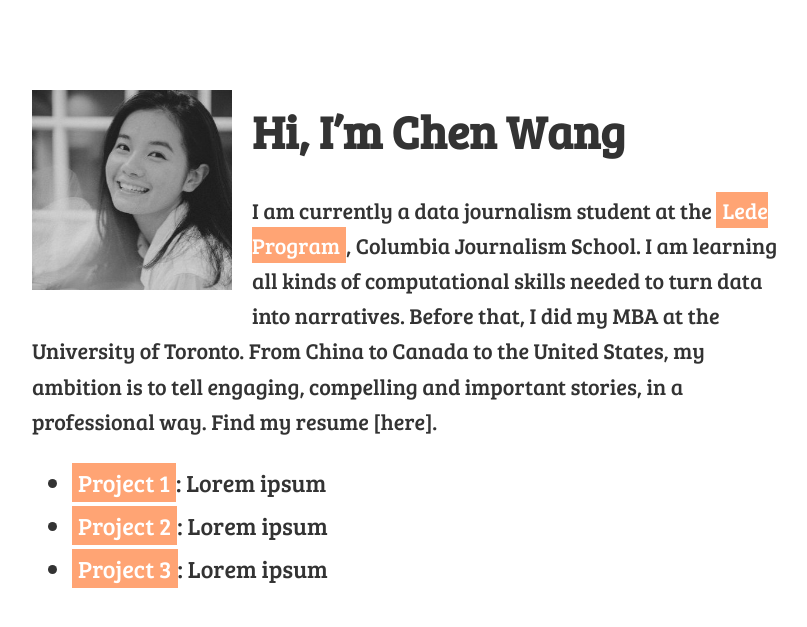
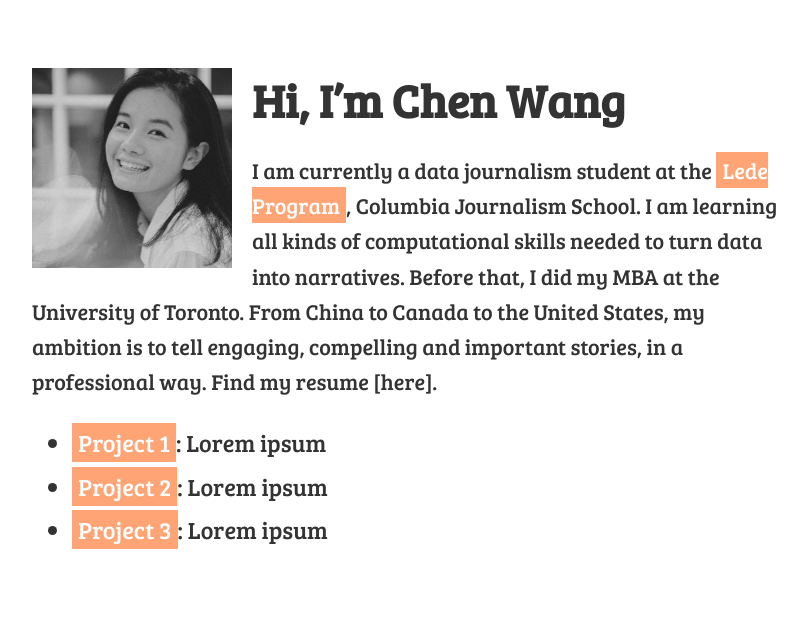
Before and after one commit to hichenwang/Data_Studio_Projects, a Jekyll site: the page built from docs/index.md, in a window 1280 px wide. Shown: the top 627 px of the page, without its empty margins (233-1040 px from the left). Built offline with Jekyll 4.4.1, drawn with Linux system fonts in a browser that asks for light colours.

Commit message:
website update

```diff
--- a/docs/assets/css/main.css
+++ b/docs/assets/css/main.css
@@ -17,6 +17,7 @@
 }
 
 h1 {
+  margin: 0 0 20px 0;
   font-size: 46px;
 }
 
@@ -27,7 +28,7 @@ h2 {
 p:first-of-type {
     width: 200px;
     float: left;
-    margin-right: 20px;
+    margin: 0 20px 0 0;
 }
 
 img {
```
